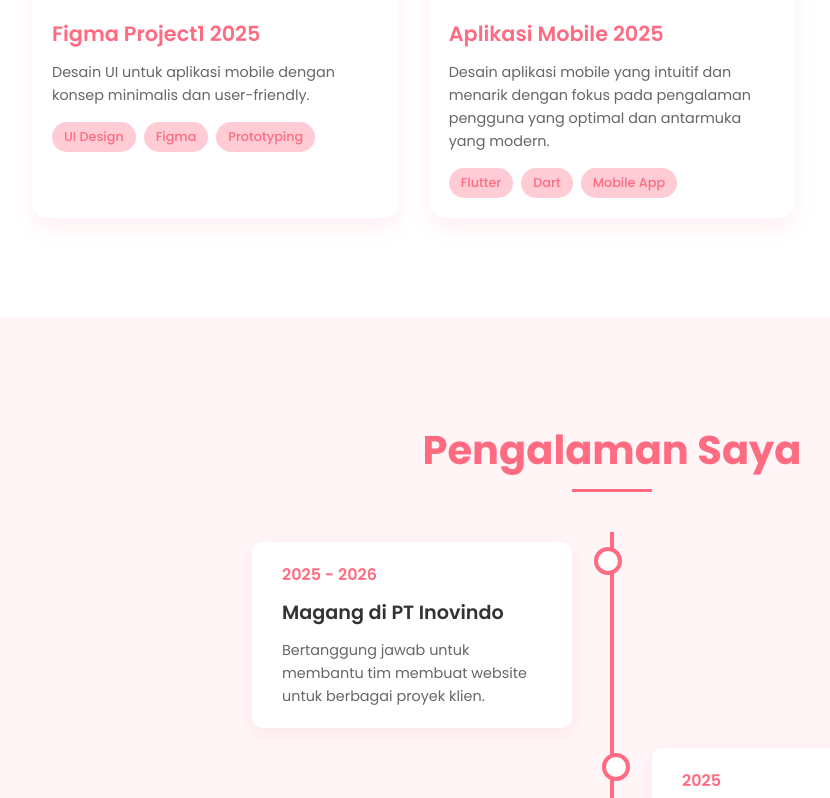
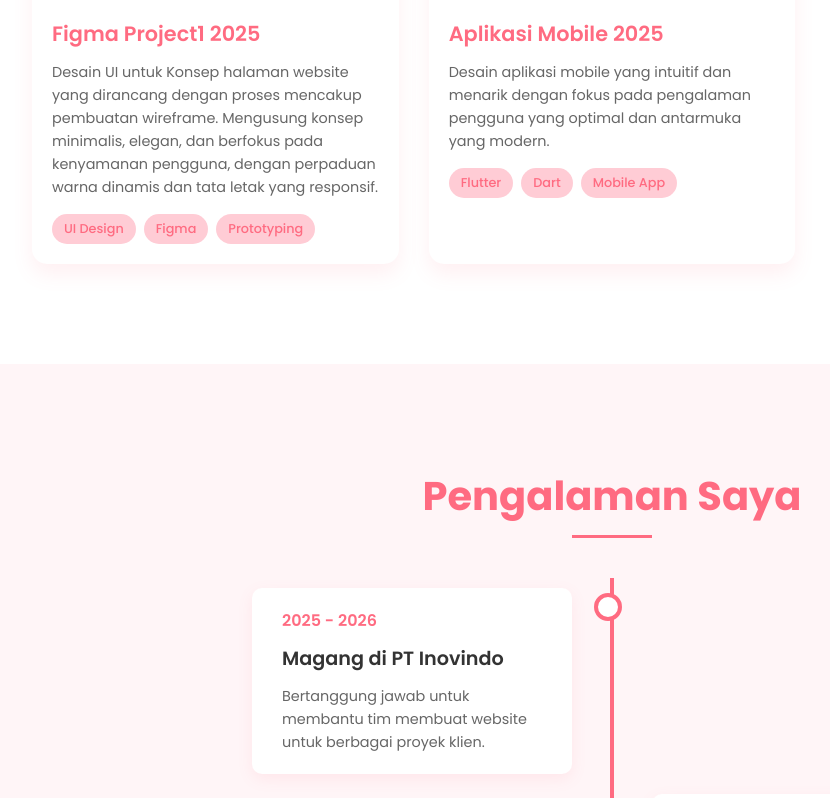
Before and after one commit to firdaa1404/Portofolio_firdaa, a plain HTML site: page index.html in a window 1280 px wide. Shown: the part 3058-3856 px from the top of the page, without its empty margins (28-858 px from the left). Drawn offline with Linux system fonts and the light colour scheme.

Commit message:
Update index.html

```diff
--- a/index.html
+++ b/index.html
@@ -966,7 +966,8 @@
                     </div>
                     <div class="project-content">
                         <h3 class="project-title">Figma Project1 2025</h3>
-                        <p class="project-description">Desain UI untuk aplikasi mobile dengan konsep minimalis dan user-friendly.</p>
+                        <p class="project-description">Desain UI untuk Konsep halaman website yang dirancang dengan proses mencakup pembuatan wireframe.
+Mengusung konsep minimalis, elegan, dan berfokus pada kenyamanan pengguna, dengan perpaduan warna dinamis dan tata letak yang responsif.</p>
                         <div class="project-tags">
                             <span class="tag">UI Design</span>
                             <span class="tag">Figma</span>
```
